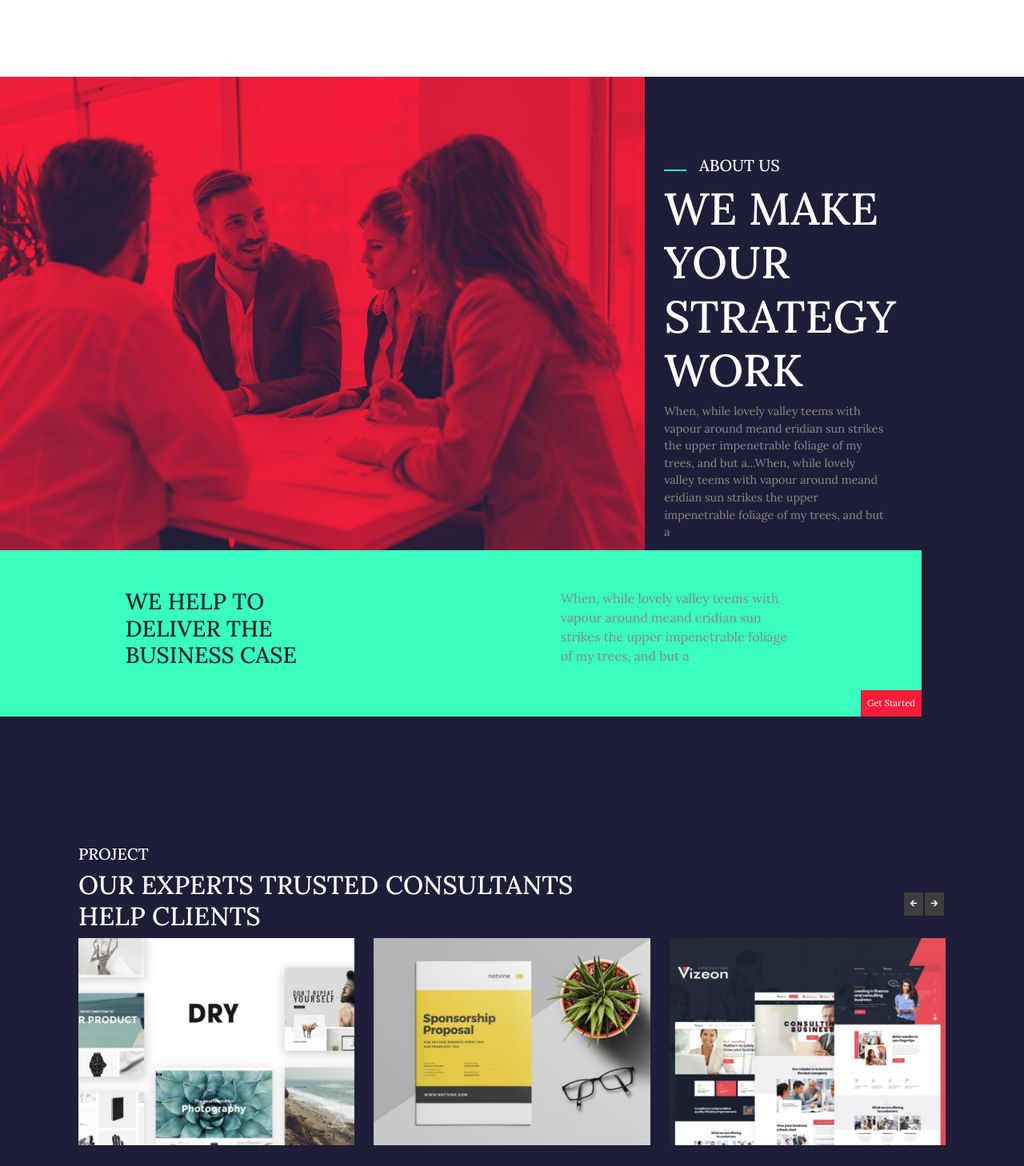
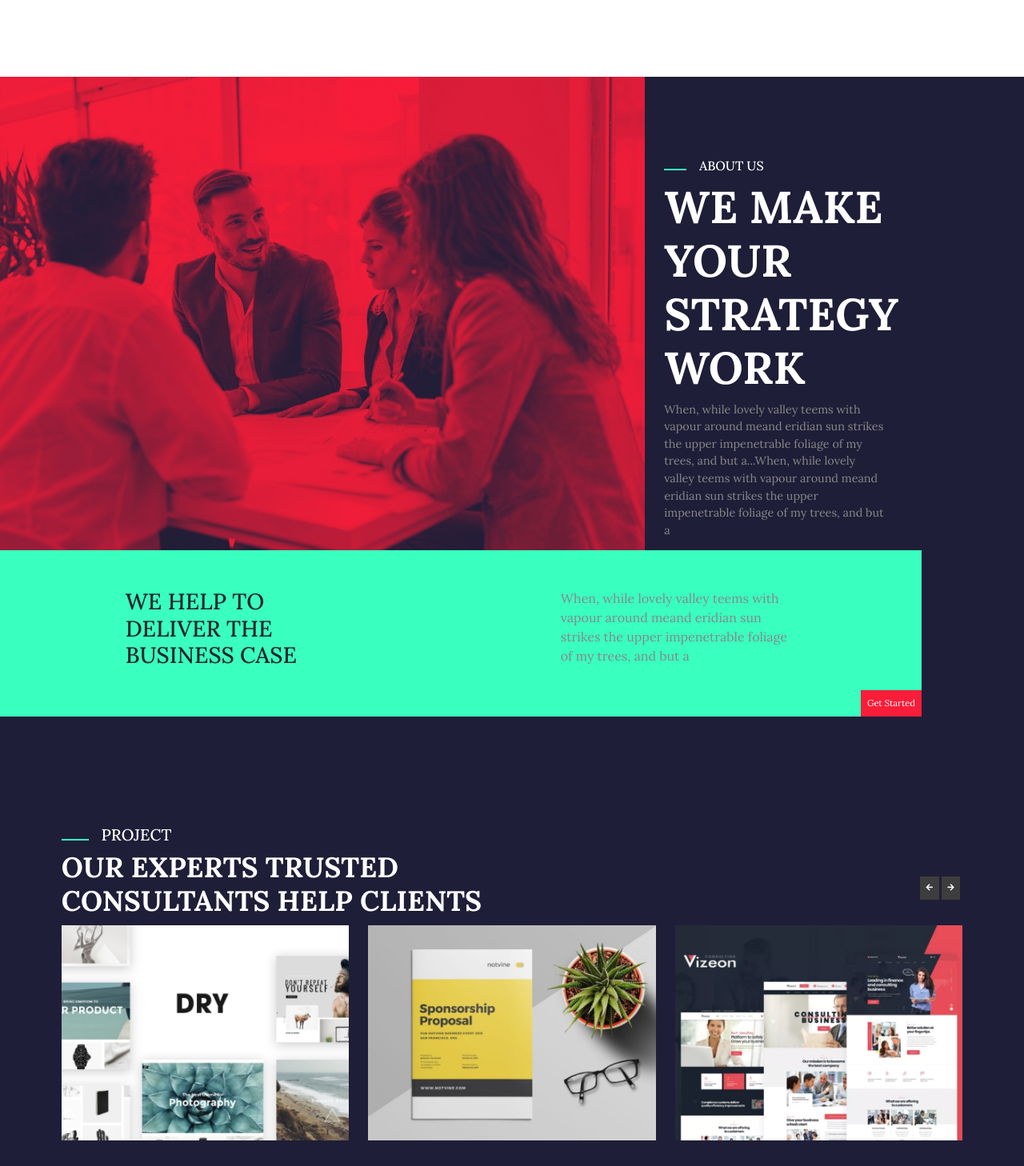
Before and after one commit to AndreaNocciolini/proj-html-vuejs, a Vue app: page / in a window 1280 px wide. Shown: the part 1330-2788 px from the top of the page at 80% size. Built offline with nearby package versions, Linux system fonts and the light colour scheme.

Commit message:
improve testimonials

```diff
--- a/src/App.vue
+++ b/src/App.vue
@@ -24,11 +24,12 @@ export default {
 <style lang="scss">
 @import "~bootstrap/scss/bootstrap";
 @import './assets/styles/my_style.scss';
-@import url('https://fonts.googleapis.com/css2?family=Lora:ital,wght@0,400;0,500;0,600;1,400&family=Montserrat:ital,wght@0,100;0,200;0,300;0,400;0,500;0,600;0,700;0,800;0,900;1,100;1,200;1,300;1,400;1,500;1,600;1,700;1,800;1,900&display=swap');
+@import url('https://fonts.googleapis.com/css2?family=Lora:ital,wght@0,400;0,500;0,600;0,700;1,400;1,500;1,600;1,700&family=Montserrat:ital,wght@0,100;0,200;0,300;0,400;0,500;0,600;0,700;0,800;0,900;1,100;1,200;1,300;1,400;1,500;1,600;1,700;1,800;1,900&display=swap');
 
 html {
       body {
         font-family: 'Lora', serif;
+        // font-family: 'Montserrat', sans-serif;
       }
 }
 
--- a/src/components/main_components/AboutUs.vue
+++ b/src/components/main_components/AboutUs.vue
@@ -42,6 +42,7 @@ export default {
         color: var(--tx-white-1);
         h5{
             width: 65%;
+            font-size: 1em;
             span {
             display: inline-block;
             width: 10%;
@@ -52,6 +53,7 @@ export default {
         h2{
             width: 85%;
             font-size: 3.5em;
+            font-weight: 900;
         }
         p {
             width: 65%;
--- a/src/components/main_components/Jumbo.vue
+++ b/src/components/main_components/Jumbo.vue
@@ -33,6 +33,7 @@ export default {
                 right: 55%;
                 h1 {
                     font-size: 5em;
+                    font-weight: 900;
                 }
                 button {
                     background-color: var(--bg-green-1);
--- a/src/components/main_components/Projects.vue
+++ b/src/components/main_components/Projects.vue
@@ -1,10 +1,10 @@
 <template>
-  <div class="my-container p-4">
+  <div class="my-container">
       <div class="divider">
       </div>
       <div class="project-container">
           <div class="title">
-              <h5>PROJECT</h5>
+              <h5><span class="me-3"></span>PROJECT</h5>
           </div>
           <div class="description d-flex align-items-center justify-content-between">
               <h2>OUR EXPERTS TRUSTED CONSULTANTS HELP CLIENTS</h2>
@@ -45,12 +45,24 @@ export default {
     .my-container {
         background-color: var(--bg-dark-3);
         color: white;
+        padding-bottom: 10em;
         .project-container {
             width: 88%;
             margin: 0 auto;
+            .title{
+                font-size: 1em;
+                span{
+                    display: inline-block;
+                    width: 3%;
+                    height: 2px;
+                    background-color: var(--bg-green-1);
+                }
+            }
             .description {
                 h2 {
                     width: 60%;
+                    font-size: 2.2em;
+                    font-weight: 900;
                 }
                 .button-container {
                     width: 5%;
--- a/src/components/main_components/Testimonials.vue
+++ b/src/components/main_components/Testimonials.vue
@@ -1,7 +1,7 @@
 <template>
   <div class="my-container">
       <div class="title d-flex align-items-center justify-content-around">
-          <h5>TESTIMONIALS</h5>
+          <h5>TESTIMONIALS<span></span></h5>
       </div>
       <div class="description d-flex flex-row-reverse text-end mb-3">
           <h3>WHAT'S THE COSTUMERS SAY ABOUT OUR WORK</h3>
@@ -11,7 +11,7 @@
               <div class="comments col p-5" v-for="(element, index) in commentsArray" :key="index">
                   <p>{{element.text}}</p>
                   <h4>{{element.author}}</h4>
-                  <h5>{{element.company}}</h5>
+                  <h6>{{element.company}}</h6>
 
               </div>
           </div>
@@ -34,12 +34,31 @@ export default {
         width: 100%;
         height: 100vh;
         background-color: var(--bg-dark-3);
-        .title,
+        .title{
+            color: var(--tx-white-1);
+            font-size: 1em;
+            h5{
+                width: 100%;
+                text-align: center;
+                position: relative;
+            }
+            span {
+                display: inline-block;
+                width: 3%;
+                height: 2px;
+                background-color: var(--bg-green-1);
+                position: absolute;
+                right: 6%;
+                top: 90%;
+            }
+        }
         .description {
-            width: 100%;
+            width: 94%;
             color: var(--tx-white-1);
             h3 {
-                width: 30%;
+                width: 50%;
+                font-size: 2.5em;
+                font-weight: 900;
             }
         }
         .comments-section {
@@ -47,6 +66,19 @@ export default {
             .comments-container {
                 width: 90%;
                 background-color: var(--bg-white-1);
+                .comments {
+                    p{
+                        color: var(--tx-grey-3);
+                        font-size: 0.9em;
+                    }
+                    h5 {
+                        color: var(--tx-dark-3);
+                    }
+                    h6 {
+                        color: var(--tx-grey-1);
+                        font-size: 0.7em;
+                    }
+                }
             }
         }
     }
```
